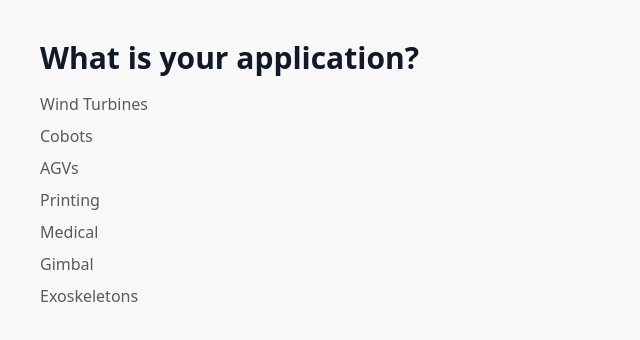
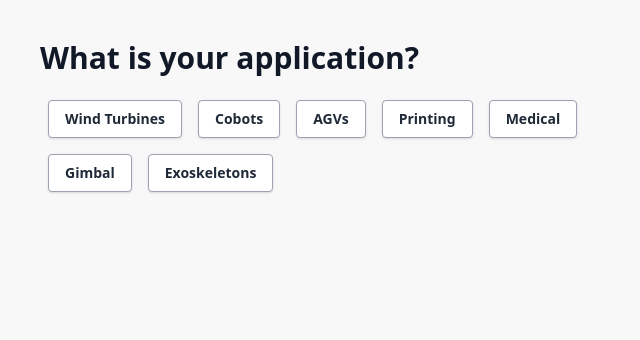
Before and after one commit to Zeoo33/tree, a Nuxt app: page / in a window 1280 px wide. Shown: the top 340 px of the page, without its empty margins (0-640 px from the left). Built offline with nearby package versions, Linux system fonts and the light colour scheme.

Commit message:
list to tabs/buttons

```diff
--- a/pages/index.vue
+++ b/pages/index.vue
@@ -40,16 +40,17 @@
       <h1 class="text-3xl font-bold text-gray-900 mb-4">
         {{ currentNode.question }}
       </h1>
-      <ul class="text-base text-greyish-brown space-y-2">
-        <li
-          v-for="(option, index) in currentNode.options"
-          :key="index"
-          class="hover:underline cursor-pointer"
-          @click="handleOptionSelected(option)"
-        >
-          {{ option.label }}
-        </li>
-      </ul>
+<div class="flex flex-wrap max-w-[600px] ml-0 mr-auto">
+  <button
+    v-for="(option, index) in currentNode.options"
+    :key="index"
+    @click="handleOptionSelected(option)"
+    class="bg-white hover:bg-gray-100 text-gray-800 font-semibold py-2 px-4 border border-gray-400 rounded shadow m-2 text-sm"
+  >
+    {{ option.label }}
+  </button>
+</div>
+
     </div>
 
     <!-- Recommended Products -->
```
